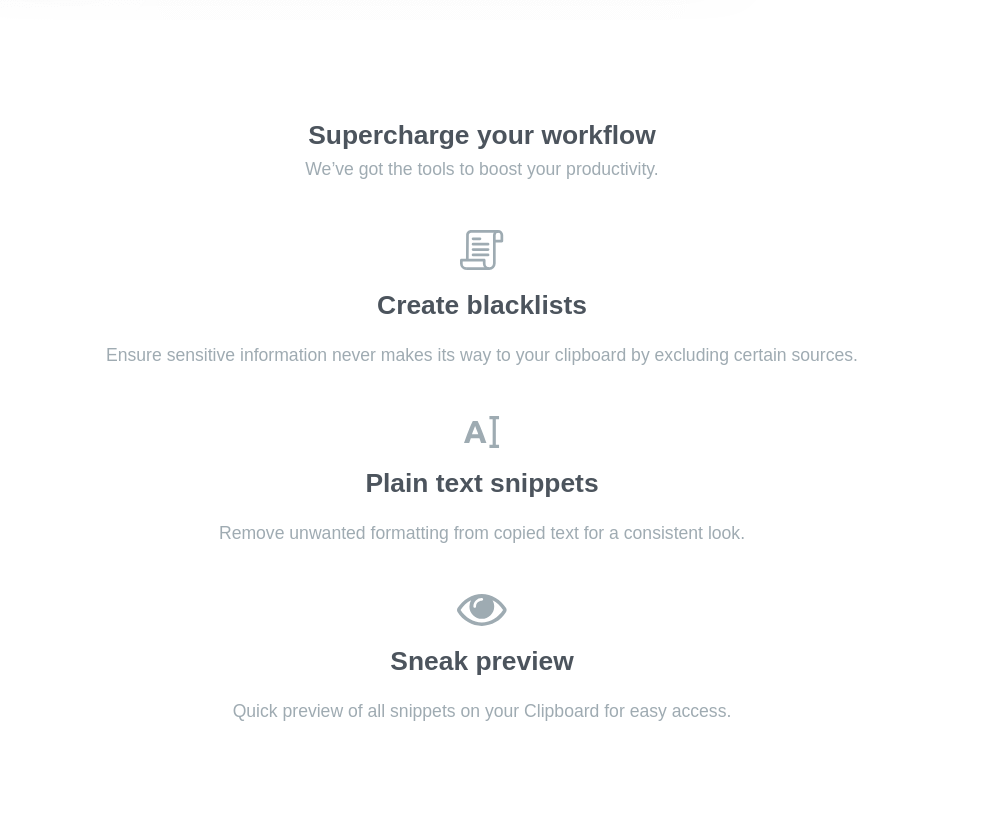
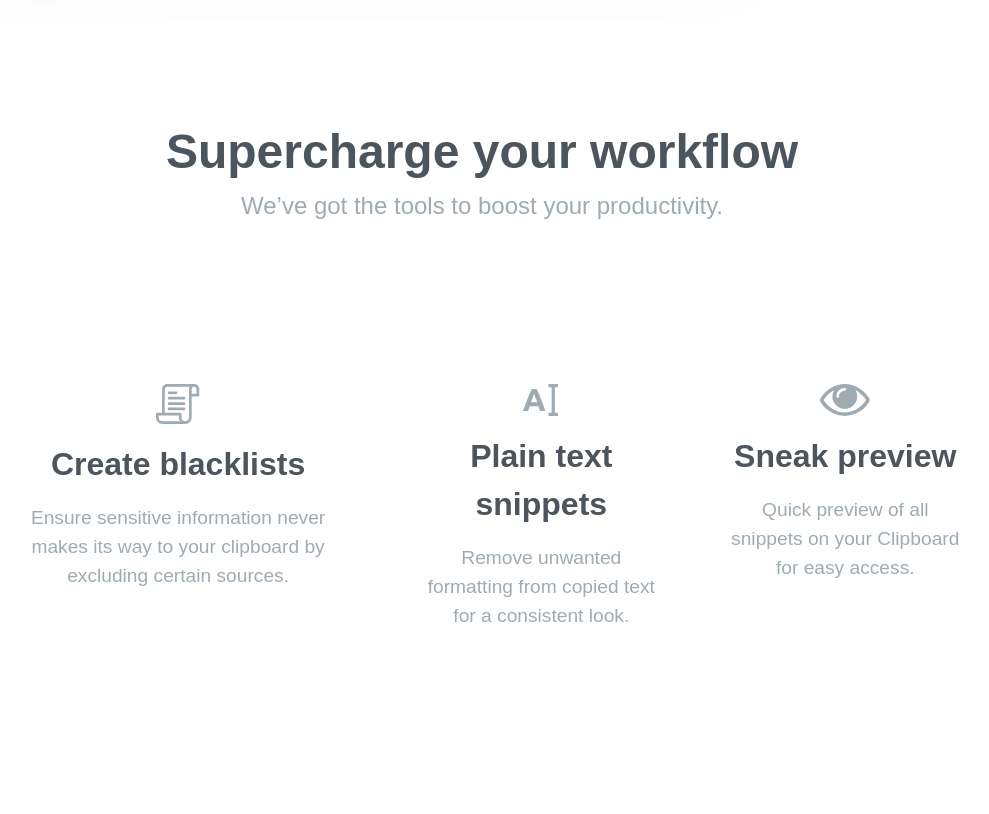
Before and after one commit to trevinshu/clipboard-landing-page, a plain HTML site: page index.html in a window 1280 px wide. Shown: the part 2590-3404 px from the top of the page, without its empty margins (158-1147 px from the left). Drawn offline with Linux system fonts and the light colour scheme; a web font is replaced by a local one.

Commit message:
finished section three styles (desktop)

```diff
--- a/css/style.css
+++ b/css/style.css
@@ -351,3 +351,35 @@ footer > .footer-container-two > a > i {
     padding: 0 15rem;
   }
 }
+
+/* ---------------------------------- Section Three Styles (Desktop) ---------------------------------*/
+main > .section-three {
+  margin: 0;
+}
+.section-three-sub-container-heading {
+  font-size: 3rem;
+}
+
+.section-three-sub-container-content {
+  font-size: 1.5rem;
+}
+
+.section-three-articles {
+  display: flex;
+  margin: 8rem;
+}
+
+.section-three-articles > article {
+  padding: 2rem;
+}
+.section-three-art-heading-one,
+.section-three-art-heading-two,
+.section-three-art-heading-three {
+  font-size: 2rem;
+}
+
+.section-three-art-content-one,
+.section-three-art-content-two,
+.section-three-art-content-three {
+  font-size: 1.2rem;
+}
```
